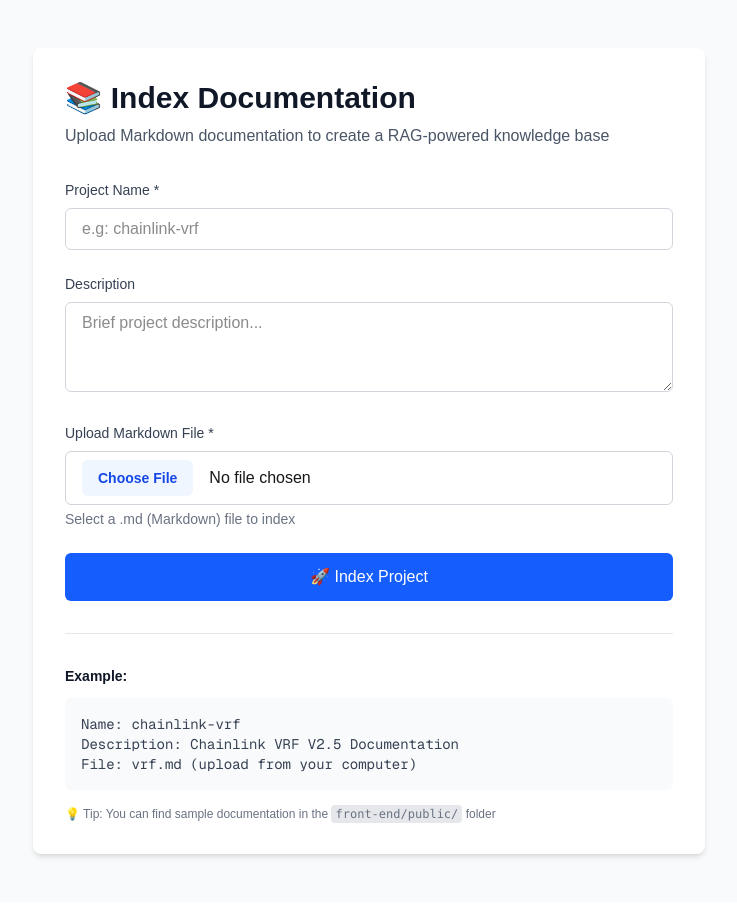
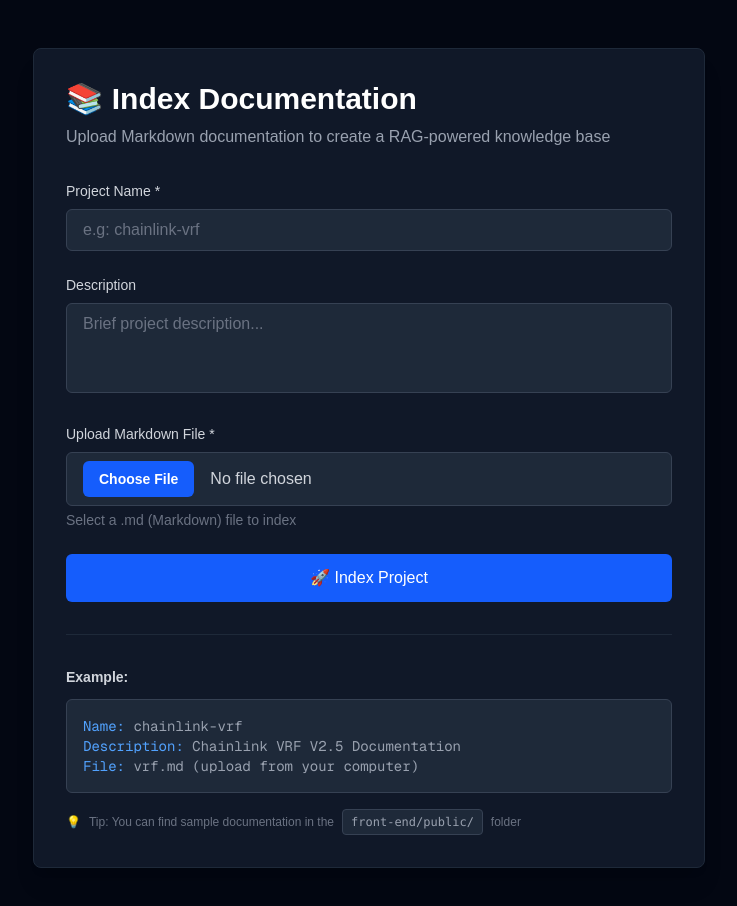
Before and after one commit to gilbertsahumada/agent-eth-global, a Next.js app in the folder front-end/: page / in a window 1280 px wide. Shown: the top 906 px of the page, without its empty margins (271-1008 px from the left). Built offline with nearby package versions, Linux system fonts and the light colour scheme.

Commit message:
improving indexation

```diff
--- a/front-end/app/page.tsx
+++ b/front-end/app/page.tsx
@@ -65,19 +65,19 @@ export default function Home() {
   };
 
   return (
-    <div className="min-h-screen bg-gray-50 py-12 px-4">
+    <div className="min-h-screen bg-gray-950 py-12 px-4">
       <div className="max-w-2xl mx-auto">
-        <div className="bg-white rounded-lg shadow-md p-8">
-          <h1 className="text-3xl font-bold text-gray-900 mb-2">
+        <div className="bg-gray-900 rounded-lg shadow-xl border border-gray-800 p-8">
+          <h1 className="text-3xl font-bold text-white mb-2">
             📚 Index Documentation
           </h1>
-          <p className="text-gray-600 mb-8">
+          <p className="text-gray-400 mb-8">
             Upload Markdown documentation to create a RAG-powered knowledge base
           </p>
 
           <form onSubmit={handleSubmit} className="space-y-6">
             <div>
-              <label htmlFor="name" className="block text-sm font-medium text-gray-700 mb-2">
+              <label htmlFor="name" className="block text-sm font-medium text-gray-300 mb-2">
                 Project Name *
               </label>
               <input
@@ -87,12 +87,12 @@ export default function Home() {
                 placeholder="e.g: chainlink-vrf"
                 value={formData.name}
                 onChange={(e) => setFormData({ ...formData, name: e.target.value })}
-                className="w-full px-4 py-2 border border-gray-300 rounded-md focus:ring-2 focus:ring-blue-500 focus:border-transparent"
+                className="w-full px-4 py-2 bg-gray-800 border border-gray-700 text-white placeholder-gray-500 rounded-md focus:ring-2 focus:ring-blue-500 focus:border-transparent transition-colors"
               />
             </div>
 
             <div>
-              <label htmlFor="description" className="block text-sm font-medium text-gray-700 mb-2">
+              <label htmlFor="description" className="block text-sm font-medium text-gray-300 mb-2">
                 Description
               </label>
               <textarea
@@ -101,12 +101,12 @@ export default function Home() {
                 placeholder="Brief project description..."
                 value={formData.description}
                 onChange={(e) => setFormData({ ...formData, description: e.target.value })}
-                className="w-full px-4 py-2 border border-gray-300 rounded-md focus:ring-2 focus:ring-blue-500 focus:border-transparent"
+                className="w-full px-4 py-2 bg-gray-800 border border-gray-700 text-white placeholder-gray-500 rounded-md focus:ring-2 focus:ring-blue-500 focus:border-transparent transition-colors resize-none"
               />
             </div>
 
             <div>
-              <label htmlFor="file" className="block text-sm font-medium text-gray-700 mb-2">
+              <label htmlFor="file" className="block text-sm font-medium text-gray-300 mb-2">
                 Upload Markdown File *
               </label>
               <input
@@ -114,11 +114,11 @@ export default function Home() {
                 id="file"
                 accept=".md"
                 onChange={handleFileChange}
-                className="w-full px-4 py-2 border border-gray-300 rounded-md focus:ring-2 focus:ring-blue-500 focus:border-transparent file:mr-4 file:py-2 file:px-4 file:rounded-md file:border-0 file:text-sm file:font-semibold file:bg-blue-50 file:text-blue-700 hover:file:bg-blue-100"
+                className="w-full px-4 py-2 bg-gray-800 border border-gray-700 text-gray-300 rounded-md focus:ring-2 focus:ring-blue-500 focus:border-transparent transition-colors file:mr-4 file:py-2 file:px-4 file:rounded-md file:border-0 file:text-sm file:font-semibold file:bg-blue-600 file:text-white hover:file:bg-blue-700 file:cursor-pointer"
               />
               {file && (
-                <p className="mt-2 text-sm text-green-600">
-                  ✓ Selected: {file.name} ({(file.size / 1024).toFixed(2)} KB)
+                <p className="mt-2 text-sm text-green-400 flex items-center gap-2">
+                  <span className="text-green-500">✓</span> Selected: {file.name} ({(file.size / 1024).toFixed(2)} KB)
                 </p>
               )}
               <p className="mt-1 text-sm text-gray-500">
@@ -127,7 +127,9 @@ export default function Home() {
             </div>
 
             {message && (
-              <div className={`p-4 rounded-md ${message.type === 'success' ? 'bg-green-50 text-green-800' : 'bg-red-50 text-red-800'}`}>
+              <div className={`p-4 rounded-md border ${message.type === 'success'
+                ? 'bg-green-950 border-green-800 text-green-400'
+                : 'bg-red-950 border-red-800 text-red-400'}`}>
                 {message.text}
               </div>
             )}
@@ -135,21 +137,21 @@ export default function Home() {
             <button
               type="submit"
               disabled={loading}
-              className="w-full bg-blue-600 text-white py-3 px-6 rounded-md font-medium hover:bg-blue-700 focus:outline-none focus:ring-2 focus:ring-blue-500 focus:ring-offset-2 disabled:opacity-50 disabled:cursor-not-allowed transition-colors"
+              className="w-full bg-blue-600 text-white py-3 px-6 rounded-md font-medium hover:bg-blue-700 focus:outline-none focus:ring-2 focus:ring-blue-500 focus:ring-offset-2 focus:ring-offset-gray-900 disabled:opacity-50 disabled:cursor-not-allowed transition-all transform hover:scale-[1.02] active:scale-[0.98]"
             >
               {loading ? '⏳ Indexing...' : '🚀 Index Project'}
             </button>
           </form>
 
-          <div className="mt-8 pt-8 border-t border-gray-200">
-            <h2 className="text-sm font-semibold text-gray-900 mb-3">Example:</h2>
-            <div className="bg-gray-50 p-4 rounded-md text-sm font-mono">
-              <p className="text-gray-700">Name: chainlink-vrf</p>
-              <p className="text-gray-700">Description: Chainlink VRF V2.5 Documentation</p>
-              <p className="text-gray-700">File: vrf.md (upload from your computer)</p>
+          <div className="mt-8 pt-8 border-t border-gray-800">
+            <h2 className="text-sm font-semibold text-gray-300 mb-3">Example:</h2>
+            <div className="bg-gray-800 border border-gray-700 p-4 rounded-md text-sm font-mono">
+              <p className="text-gray-400"><span className="text-blue-400">Name:</span> chainlink-vrf</p>
+              <p className="text-gray-400"><span className="text-blue-400">Description:</span> Chainlink VRF V2.5 Documentation</p>
+              <p className="text-gray-400"><span className="text-blue-400">File:</span> vrf.md (upload from your computer)</p>
             </div>
-            <p className="mt-4 text-xs text-gray-500">
-              💡 Tip: You can find sample documentation in the <code className="px-1 py-0.5 bg-gray-200 rounded">front-end/public/</code> folder
+            <p className="mt-4 text-xs text-gray-500 flex items-center gap-2">
+              <span>💡</span> Tip: You can find sample documentation in the <code className="px-2 py-1 bg-gray-800 border border-gray-700 rounded text-gray-400">front-end/public/</code> folder
             </p>
           </div>
         </div>
```
